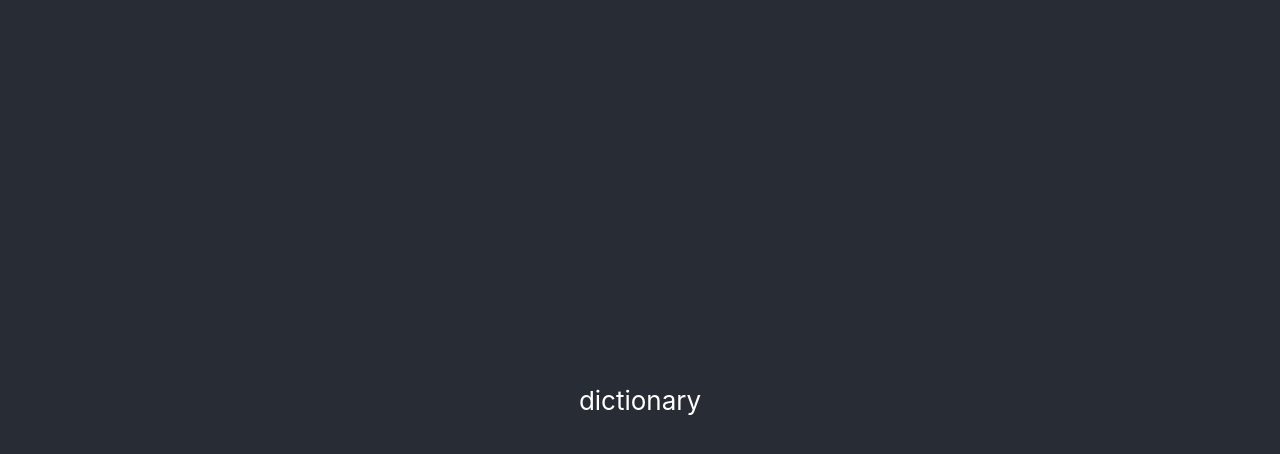
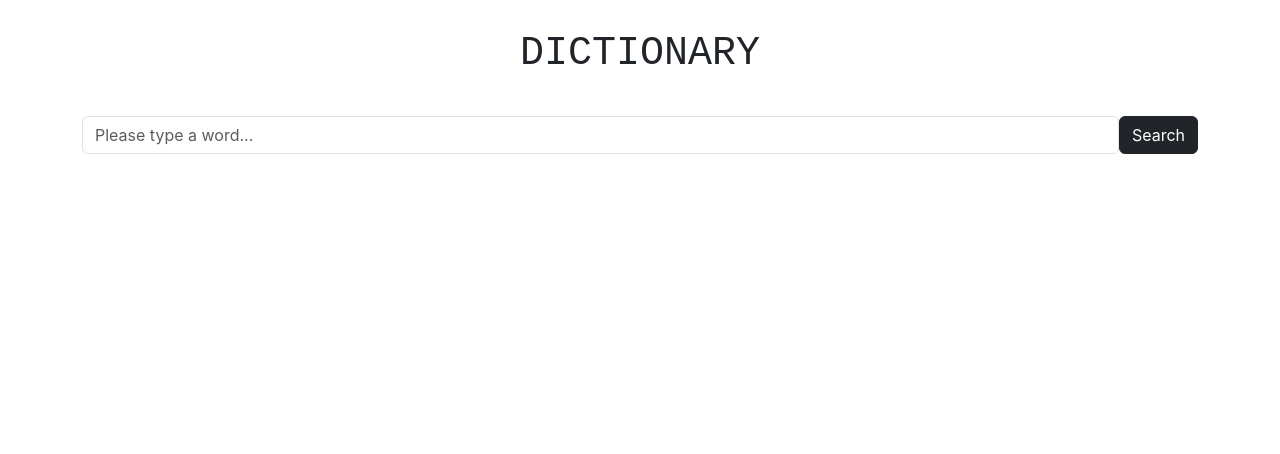
Before and after one commit to nesliprm/dictionary-react, a React (Create React App) app: page / in a window 1280 px wide. Shown: the top 454 px of the page. Built offline with nearby package versions, Linux system fonts and the light colour scheme.

Commit message:
added dictionary searchbar

```diff
--- a/src/App.js
+++ b/src/App.js
@@ -1,11 +1,10 @@
 import "./App.css";
+import Dictionary from "./Dictionary";
 
-function App() {
+export default function App() {
   return (
     <div className="App">
-      <header className="App-header">dictionary</header>
+      <Dictionary />
     </div>
   );
 }
-
-export default App;
--- /dev/null
+++ b/src/Dictionary.css
@@ -0,0 +1,4 @@
+.Dictionary .title {
+  padding: 30px 0px;
+  font-family: monospace;
+}
--- /dev/null
+++ b/src/Dictionary.js
@@ -0,0 +1,31 @@
+import React, { useState } from "react";
+import "./Dictionary.css";
+
+export default function Dictionary() {
+  let [word, setWord] = useState(null);
+
+  function search(event) {
+    event.preventDefault();
+    alert(`searching ${word}`);
+  }
+
+  function updateWord(event) {
+    setWord(event.target.value);
+  }
+  return (
+    <div className="Dictionary">
+      <div className="container">
+        <h1 className="title">DICTIONARY</h1>
+        <form className="d-flex" onSubmit={search}>
+          <input
+            className="form-control"
+            type="search"
+            placeholder="Please type a word..."
+            onChange={updateWord}
+          ></input>
+          <button className="btn btn-dark">Search</button>
+        </form>
+      </div>
+    </div>
+  );
+}
```
